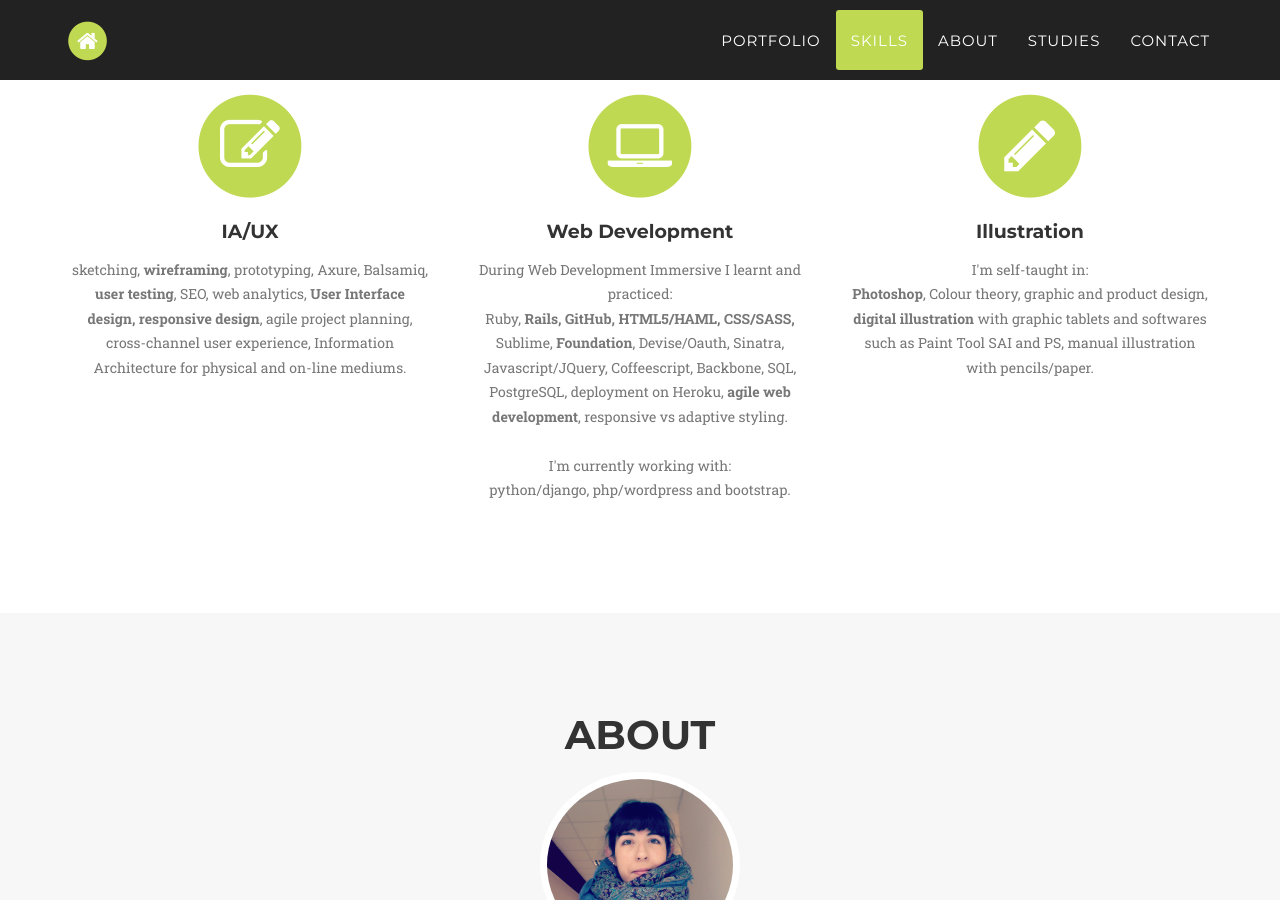
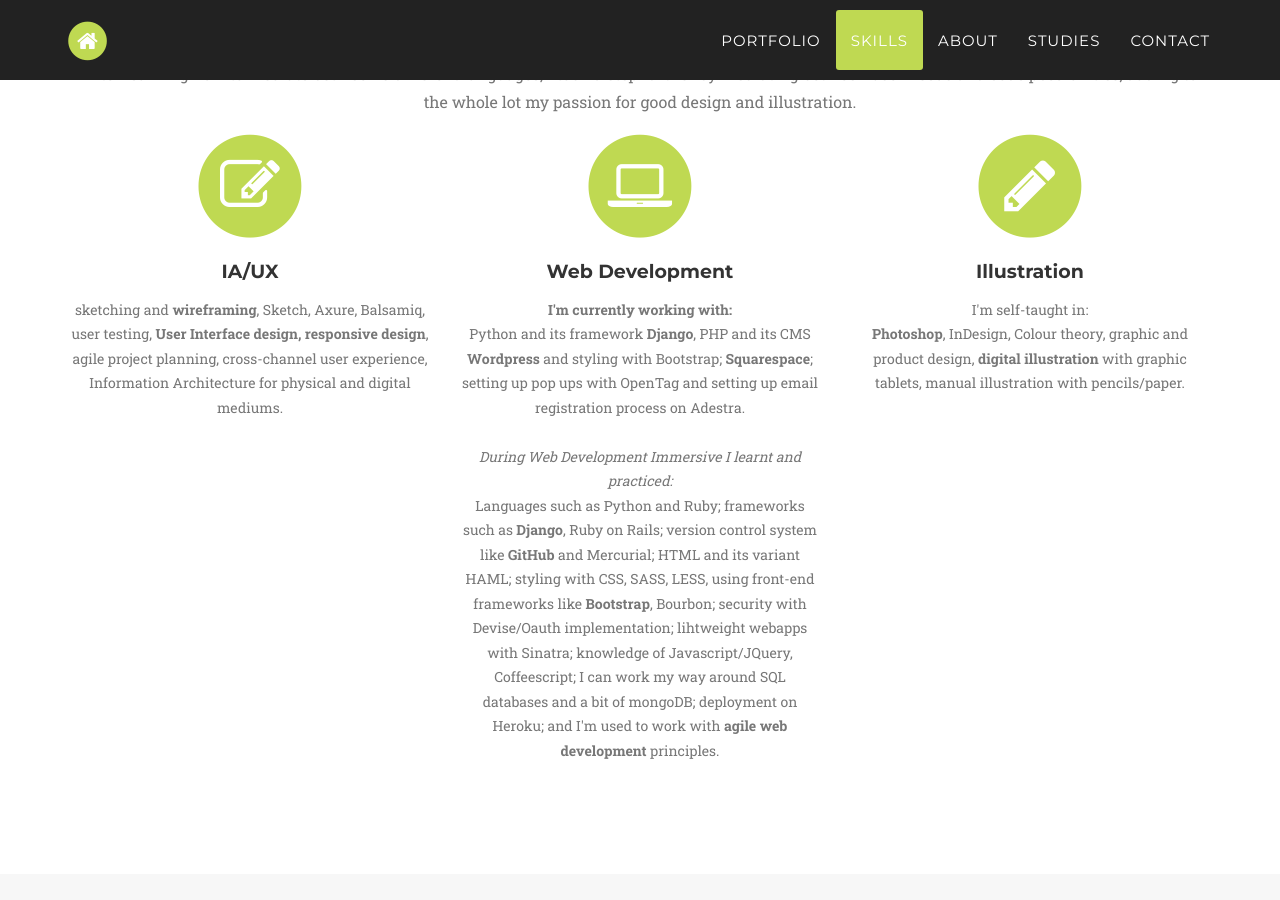
Before and after one commit to elenamvk/elenamvk.github.io, a Jekyll site: the page built from index.html, in a window 1280 px wide and 900 px high, scrolled down 2273 px. Built offline with Jekyll 4.4.1, drawn with Linux system fonts in a browser that asks for light colours; some web fonts are replaced; some of the changed text lies outside the part shown.

Commit message:
updated skills

```diff
--- a/_config.yml
+++ b/_config.yml
@@ -2,7 +2,7 @@
 title: Of sketching and cakes
 email: elena.sanna.mvk@gmail.com
 description: > # this means to ignore newlines until "baseurl:"
-  Elenamvk's portfolio/website - jr web dev wit a passion for breakfast food, rails, ux and illustration.
+  Elenamvk's portfolio/website - jr web dev wit a passion for food, code and ux.
 baseurl: "" # the subpath of your site, e.g. /blog/
 url: "http://yourdomain.com" # the base hostname & protocol for your site
 # twitter_username: elenamvk
--- a/_includes/footer.html
+++ b/_includes/footer.html
@@ -1,3 +1,3 @@
   <footer>
-Elenamvk 2015
+Elena Sanna / Elenamvk 2016
 </footer>
--- a/_includes/header.html
+++ b/_includes/header.html
@@ -49,7 +49,7 @@
 <header>
     <div class="container container-header">
         <div class="intro-text">
-            <div class="intro-lead-in">Web dev and UX mashup, big about sketching and cakes.
+            <div class="intro-lead-in">Web developer with UX principles, big about sketching and cakes.
 
             </div>
             <a href="#portfolio" class="page-scroll btn btn-xl">welcome!</a>
--- a/_includes/skills.html
+++ b/_includes/skills.html
@@ -5,7 +5,8 @@
             <div class="col-lg-12 text-center">
                 <h2 class="section-heading">Skills</h2>
                 <p class="large text-muted">
-                    After learning how to mediate between 3 different languages, I took a step further by mediating between user needs and code possibilities, adding to the whole lot my passion for good design and illustration.</p>
+                    After learning how to mediate between 3 different languages, I took a step further by mediating between user needs and code possibilities, adding to the whole lot my passion for good design and illustration.
+                </p>
             </div>
         </div>
         <div class="row text-center">
@@ -16,7 +17,8 @@
                 </span>
                 <h4 class="service-heading">IA/UX</h4>
                 <p class="text-muted">
-                        sketching, <b>wireframing</b>, prototyping, Axure, Balsamiq, <b>user testing</b>, SEO, web analytics, <b>User Interface design, responsive design</b>, agile project planning, cross-channel user experience, Information Architecture for physical and on-line mediums.
+                    sketching and <strong>wireframing</strong>, Sketch, Axure, Balsamiq, user testing, <strong>User Interface design, responsive design</strong>, agile project planning, cross-channel user experience, Information Architecture for physical and digital mediums.
+                </p>
             </div>
             <div class="col-md-4">
                 <span class="fa-stack fa-4x">
@@ -24,13 +26,17 @@
                     <i class="fa fa-laptop fa-stack-1x fa-inverse"></i>
                 </span>
                 <h4 class="service-heading">Web Development</h4>
-                        <p class="text-muted">During Web Development Immersive I learnt and practiced:
+                <p class="text-muted">
+                    <strong>I'm currently working with:</strong>
                     <br>
-                        Ruby, <b>Rails, GitHub, HTML5/HAML, CSS/SASS,</b> Sublime, <b>Foundation</b>, Devise/Oauth, Sinatra, Javascript/JQuery, Coffeescript, Backbone, SQL, PostgreSQL, deployment on Heroku, <b>agile web development</b>, responsive vs adaptive styling.
+                    Python and its framework <strong>Django</strong>, PHP and its CMS <strong>Wordpress</strong> and styling with Bootstrap; <strong>Squarespace</strong>; setting up pop ups with OpenTag and setting up email registration process on Adestra.
                     <br>
                     <br>
-                        I'm currently working with:
-                        <br>python/django, php/wordpress and bootstrap.</p>
+                    <em>During Web Development Immersive I learnt and practiced:</em>
+                    <br>
+                    Languages such as Python and Ruby; frameworks such as <strong>Django</strong>, Ruby on Rails; version control system like <strong>GitHub</strong> and Mercurial; HTML and its variant HAML; styling with CSS, SASS, LESS, using front-end frameworks like <strong>Bootstrap</strong>, Bourbon; security with Devise/Oauth implementation; lihtweight webapps with Sinatra; knowledge of Javascript/JQuery, Coffeescript; I can work my way around SQL databases and a bit of mongoDB; deployment on Heroku; and I'm used to work with <strong>agile web development</strong> principles.
+                    <br>
+                </p>
             </div>
             <div class="col-md-4">
                 <span class="fa-stack fa-4x">
@@ -40,7 +46,8 @@
                 <h4 class="service-heading">Illustration</h4>
                 <p class="text-muted">I'm self-taught in:
                     <br>
-                        <b>Photoshop</b>, Colour theory, graphic and product design, <b>digital illustration</b> with graphic tablets and softwares such as Paint Tool SAI and PS, manual illustration with pencils/paper. </p>
+                    <strong>Photoshop</strong>, InDesign, Colour theory, graphic and product design, <strong>digital illustration</strong> with graphic tablets, manual illustration with pencils/paper.
+                </p>
             </div>
         </div>
     </div>
--- a/_includes/studies.html
+++ b/_includes/studies.html
@@ -25,7 +25,6 @@
                                     <h4 class="section-subheading text-muted">
                                         @ Universitá di Bologna (SLLTI Forlì)
                                     </h4>
-                                    <p class="hidden-xs">
                                     Dissertation on the differences between traditional and independent publication.
                                     Linguistic mediation and translation to and from italian, english, spanish and portuguese
                                     (2010/11: Erasmus in Portugal at ISLA Campus Lisboa)
@@ -45,8 +44,8 @@
                             <div class="timeline-body">
                                 <p class="text-muted">
                                     <h4 class="section-subheading text-muted">@ Mestieri d'Arte </h4>
-                                        <p class="hidden-xs">
-                                            Comics creation’s workshop: script-writing, illustration, colouring and lettering. </p>
+
+                                    Comics creation’s workshop: script-writing, illustration, colouring and lettering.
                                     (Have a look at my <a href="https://www.behance.net/gallery/18049997/a-Fanart-Marvel-style-cover-" target="_blank">final project</a>)
                                 </p>
                             </div>
@@ -64,7 +63,6 @@
                             <div class="timeline-body">
                                 <p class="text-muted">
                                     <h4 class="section-subheading text-muted">@ Università Per Stranieri Di Perugia </h4>
-                                            <p class="hidden-xs">
                                     Curses on, among others, UX, UID, IA, wireframing, prototyping, benchmarking, card-sorting
                                 </p>
                             </div>
@@ -82,8 +80,7 @@
                             <div class="timeline-body">
                                 <p class="text-muted">
                                     <h4 class="section-subheading text-muted">@ E-xtrategy </h4>
-                                                <p class="hidden-xs">
-                                                    A three-month internship during my master in IA and UX</p>
+                                    A three-month internship during my master in IA and UX
                                     (Discover my projects on <a href="https://www.behance.net/elenamvk" target="_blank">Behance</a>)
                                 </p>
                             </div>
@@ -101,8 +98,7 @@
                             <div class="timeline-body">
                                 <p class="text-muted">
                                     <h4 class="section-subheading text-muted">@ General Assembly </h4>
-                                                    <p class="hidden-xs">
-                                                        A three-month coding bootcamp where I learnt Ruby, Sinatra, Javascript/JQuery, HTML5/HAML, CSS/SASS, SQL, PostgreSQL, Heroku, Github amongst others. </p>
+                                    A three-month coding bootcamp where I learnt Ruby, Sinatra, Javascript/JQuery, HTML5/HAML, CSS/SASS, SQL, PostgreSQL, Heroku, Github amongst others.
                                     (Discover my projects on <a href="https://github.com/elenamvk" target="_blank">Github</a>)
                                 </p>
                             </div>
@@ -120,7 +116,6 @@
                             <div class="timeline-body">
                                 <p class="text-muted">
                                     <h4 class="section-subheading text-muted">@ Positive Luxury </h4>
-                                                        <p>
                                     Full-stack web developer working with python/django, php/wordpress, and completing my coding education with senior-mentoring.
                                 </p>
                             </div>
```
Lines whose indentation alone changed are shown as unchanged.
